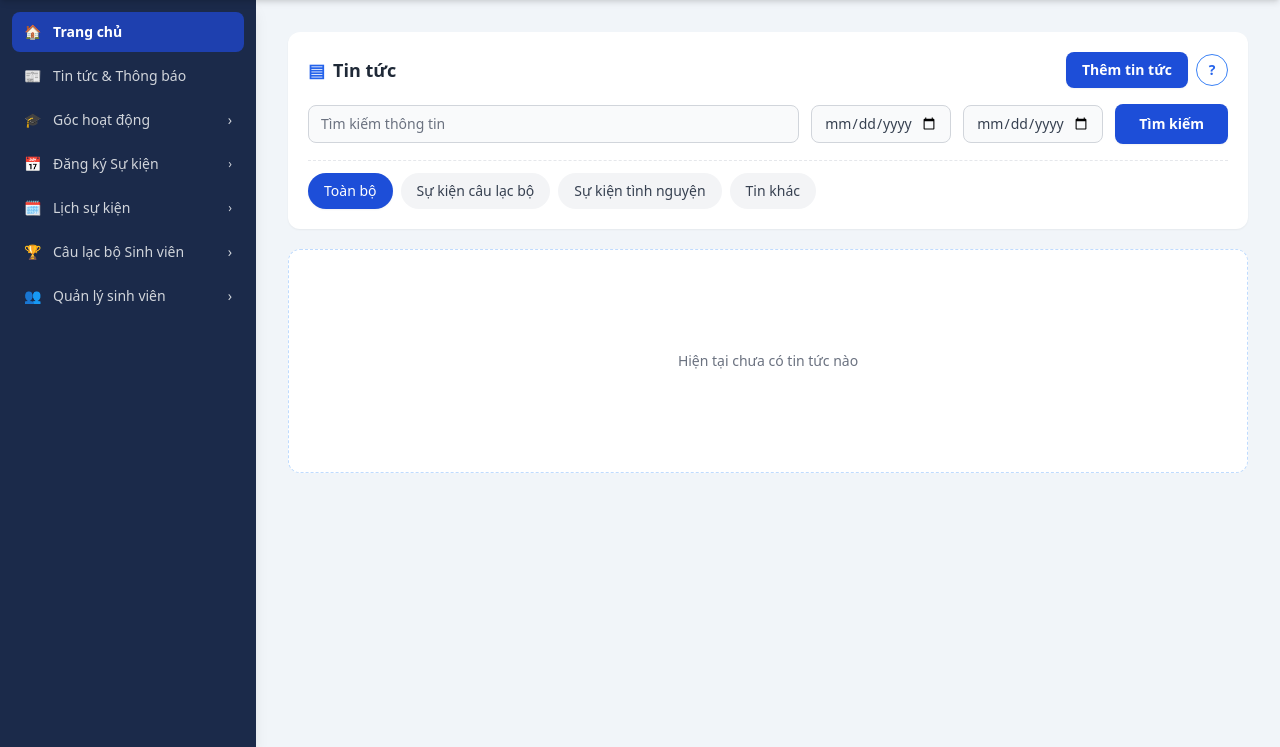
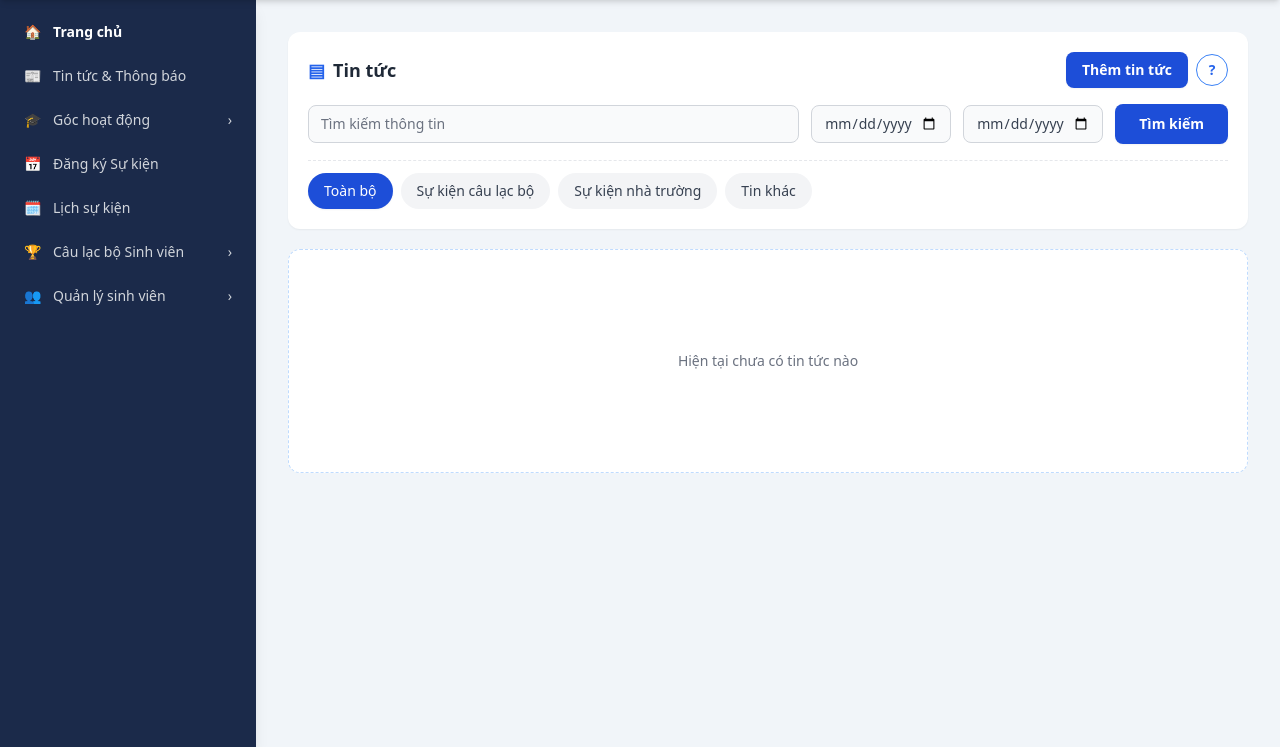
Before and after one commit to LuanLuna12705/student, a Laravel app: page /announcements in a window 1280 px wide. Shown: the part 68-815 px from the top of the page. Run offline with Laravel 12, Linux system fonts and the light colour scheme; a user stored in the database is signed in; data comes from the database, SQL or seed files in the repository; data that the repository does not hold is empty; style sheets or scripts are compiled from the project's sources.

Commit message:
editsmall

```diff
--- a/resources/views/layouts/app.blade.php
+++ b/resources/views/layouts/app.blade.php
@@ -330,7 +330,7 @@
                    class="absolute inset-y-0 left-0 z-40 w-64 flex-shrink-0 min-h-[calc(100vh-53px)] bg-[#1b2a4a] text-gray-300 shadow-lg md:relative md:inset-auto md:z-auto">
                 <nav class="space-y-1 p-3 text-sm font-medium">
 
-                    <a href="{{ route('dashboard') }}" class="flex items-center justify-between rounded-lg bg-blue-800 px-3 py-2.5 font-semibold text-white">
+                    <a href="{{ route('dashboard') }}" class="flex items-center justify-between rounded-lg px-3 py-2.5 font-semibold text-white">
                         <div class="flex items-center space-x-3">
                             <span>🏠</span>
                             <span>Trang chủ</span>
@@ -377,7 +377,6 @@
                             <span>📅</span>
                             <span>Đăng ký Sự kiện</span>
                         </div>
-                        <span class="text-xs">›</span>
                     </a>
 
                     <a href="{{ route('events.calendar') }}" class="flex items-center justify-between px-3 py-2.5 rounded-lg hover:bg-blue-900/50 hover:text-white transition">
@@ -385,7 +384,6 @@
                             <span>🗓️</span>
                             <span>Lịch sự kiện</span>
                         </div>
-                        <span class="text-xs">›</span>
                     </a>
 
                     <div x-data="{ clubsMenuOpen: {{ request()->routeIs('clubs.*') ? 'true' : 'false' }} }">
--- a/resources/views/student/announcements.blade.php
+++ b/resources/views/student/announcements.blade.php
@@ -10,7 +10,7 @@
         $categories = [
             'all' => 'Toàn bộ',
             'club-events' => 'Sự kiện câu lạc bộ',
-            'volunteer-events' => 'Sự kiện tình nguyện',
+            'Campus event' => 'Sự kiện nhà trường',
             'general' => 'Tin khác',
         ];
     @endphp
```
